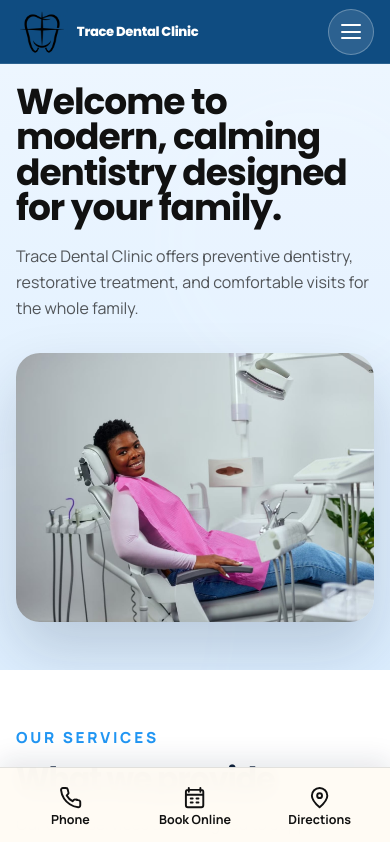
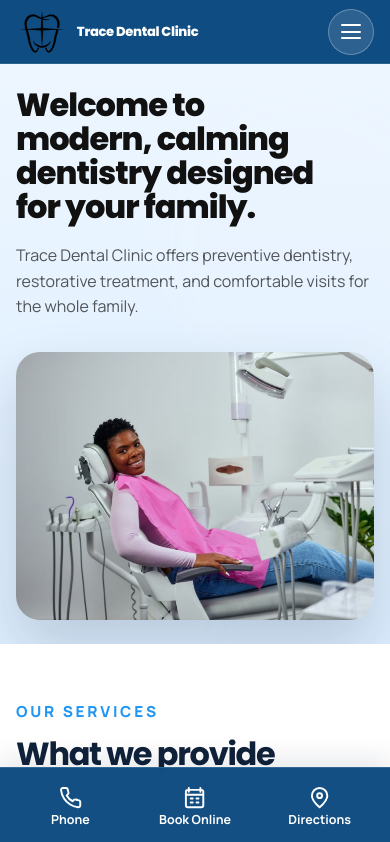
Before and after one commit to KamauRuth/Trace-Dental-Clinic, a Next.js app: page / in a window 390 px wide. Shown: the top 842 px of the page. Built offline with nearby package versions, Linux system fonts and the light colour scheme.

Commit message:
Balance hero layout and unify blue footer

```diff
--- a/app/globals.css
+++ b/app/globals.css
@@ -289,7 +289,7 @@ main {
 .hero {
   position: relative;
   overflow: hidden;
-  padding: 2.5rem 0 4rem;
+  padding: clamp(2.25rem, 4vw, 3.5rem) 0;
   background: linear-gradient(180deg, #f7f2e9 0%, #f3ece1 100%);
 }
 
@@ -321,8 +321,8 @@ main {
 
 .hero-grid {
   display: grid;
-  grid-template-columns: minmax(0, 1.05fr) minmax(20rem, 0.95fr);
-  gap: clamp(2rem, 5vw, 5rem);
+  grid-template-columns: repeat(2, minmax(0, 1fr));
+  gap: clamp(2rem, 4vw, 4rem);
   align-items: center;
 }
 
@@ -342,7 +342,8 @@ main {
 .hero-image {
   display: block;
   width: 100%;
-  aspect-ratio: 4 / 5;
+  aspect-ratio: 4 / 3;
+  max-height: 31rem;
   object-fit: cover;
   object-position: 52% center;
   border-radius: clamp(1.5rem, 3vw, 3rem);
@@ -393,8 +394,9 @@ main {
 .hero-title {
   margin: 0;
   font-family: 'Poppins', sans-serif;
-  font-size: clamp(2.25rem, 1.45rem + 3.2vw, 4.75rem);
-  line-height: 0.98;
+  font-size: clamp(2rem, 2vw + 1rem, 3.5rem);
+  font-weight: 800;
+  line-height: 1.06;
   letter-spacing: clamp(-0.045em, -0.02em - 0.08vw, -0.025em);
   text-wrap: balance;
   overflow-wrap: anywhere;
@@ -1055,10 +1057,12 @@ main {
 
 .footer {
   padding: 2rem 0 2.5rem;
+  color: #ffffff;
+  background: #0f4c81;
 }
 
 .footer-inner {
-  border-top: 1px solid rgba(15, 23, 42, 0.08);
+  border-top: 1px solid rgba(255, 255, 255, 0.14);
   padding-top: 2rem;
   display: grid;
   gap: 1.5rem;
@@ -1073,19 +1077,23 @@ main {
 .footer-card {
   padding: 1.2rem;
   border-radius: var(--radius-lg);
-  background: rgba(255, 255, 255, 0.84);
-  border: 1px solid rgba(15, 76, 129, 0.08);
+  background: rgba(255, 255, 255, 0.08);
+  border: 1px solid rgba(255, 255, 255, 0.14);
+}
+
+.footer-card p {
+  color: rgba(255, 255, 255, 0.8);
 }
 
 .footer-links {
   display: grid;
   gap: 0.6rem;
   margin-top: 0.9rem;
-  color: var(--muted);
+  color: rgba(255, 255, 255, 0.8);
 }
 
 .footer-links a:hover {
-  color: var(--brand);
+  color: #bce2ff;
 }
 
 .footer-bottom {
@@ -1094,8 +1102,8 @@ main {
   align-items: center;
   gap: 1rem;
   padding-top: 1rem;
-  color: var(--muted);
-  border-top: 1px solid rgba(15, 23, 42, 0.08);
+  color: rgba(255, 255, 255, 0.75);
+  border-top: 1px solid rgba(255, 255, 255, 0.14);
 }
 
 .mobile-quick-actions {
@@ -1307,8 +1315,8 @@ main {
     display: grid;
     grid-template-columns: repeat(3, minmax(0, 1fr));
     padding: 0.55rem max(0.5rem, env(safe-area-inset-right)) calc(0.5rem + env(safe-area-inset-bottom)) max(0.5rem, env(safe-area-inset-left));
-    background: rgba(255, 251, 244, 0.97);
-    border-top: 1px solid rgba(16, 33, 58, 0.12);
+    background: rgba(15, 76, 129, 0.98);
+    border-top: 1px solid rgba(255, 255, 255, 0.14);
     box-shadow: 0 -8px 24px rgba(16, 33, 58, 0.1);
     backdrop-filter: blur(14px);
   }
@@ -1321,7 +1329,7 @@ main {
     justify-content: center;
     flex-direction: column;
     gap: 0.25rem;
-    color: #111111;
+    color: #ffffff;
     font-size: 0.78rem;
     font-weight: 700;
     line-height: 1.1;
@@ -1379,7 +1387,7 @@ main {
   }
 
   .hero {
-    padding: 1.25rem 0 3rem;
+    padding: 1.5rem 0;
   }
 
   .hero-copy {
```
